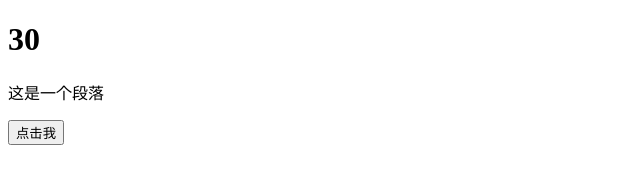
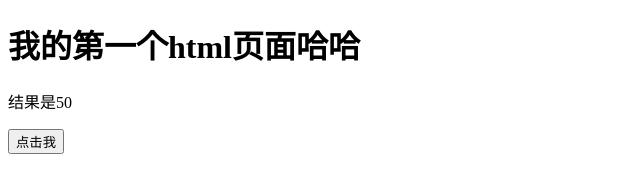
Before and after one commit to GinTama12/Myjavascript1, a plain HTML site: page index.html in a window 1280 px wide. Shown: the whole page, without its empty margins (0-640 px from the left). Drawn offline with Linux system fonts and the light colour scheme.

Commit message:
赋值运算符

```diff
--- a/index.html
+++ b/index.html
@@ -6,12 +6,16 @@
     <title>Document</title>
 </head>
 <body>
-    <h1 id="h1">我的第一个html页面</h1>
+    <h1 id="h1">我的第一个html页面哈哈</h1>
     <p id="demo">这是一个段落</p>
     <button type="button" onclick="myFunction()">点击我</button>
     <script>
-    var a=10;
-    document.getElementById("h1").innerHTML=(a+5)*2;
+    var x,y,z;
+    x=2;
+    y=3;
+    z=(x+y)*10;
+    document.getElementById("demo").innerHTML="结果是"+z;
+
 </script>
 
 
```
